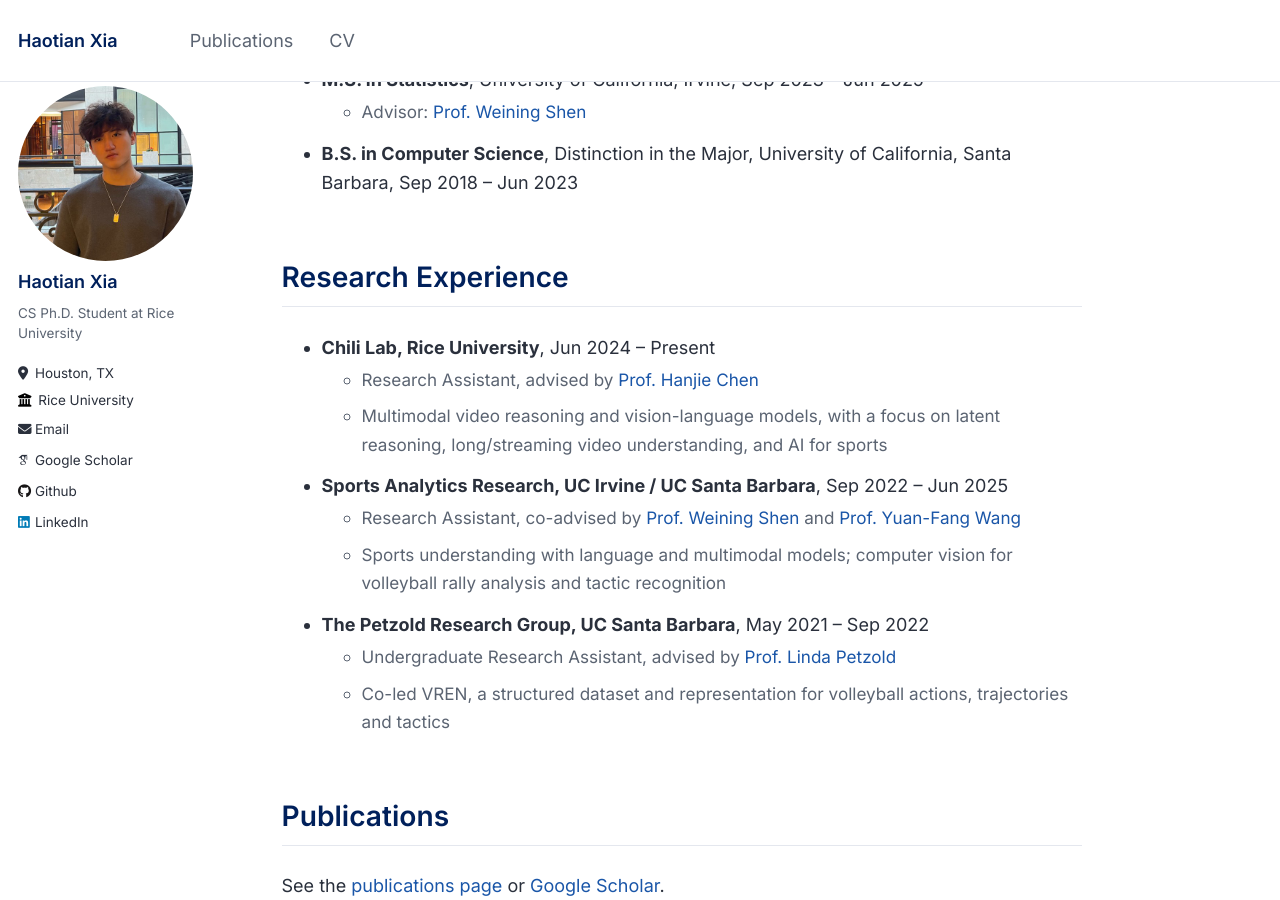
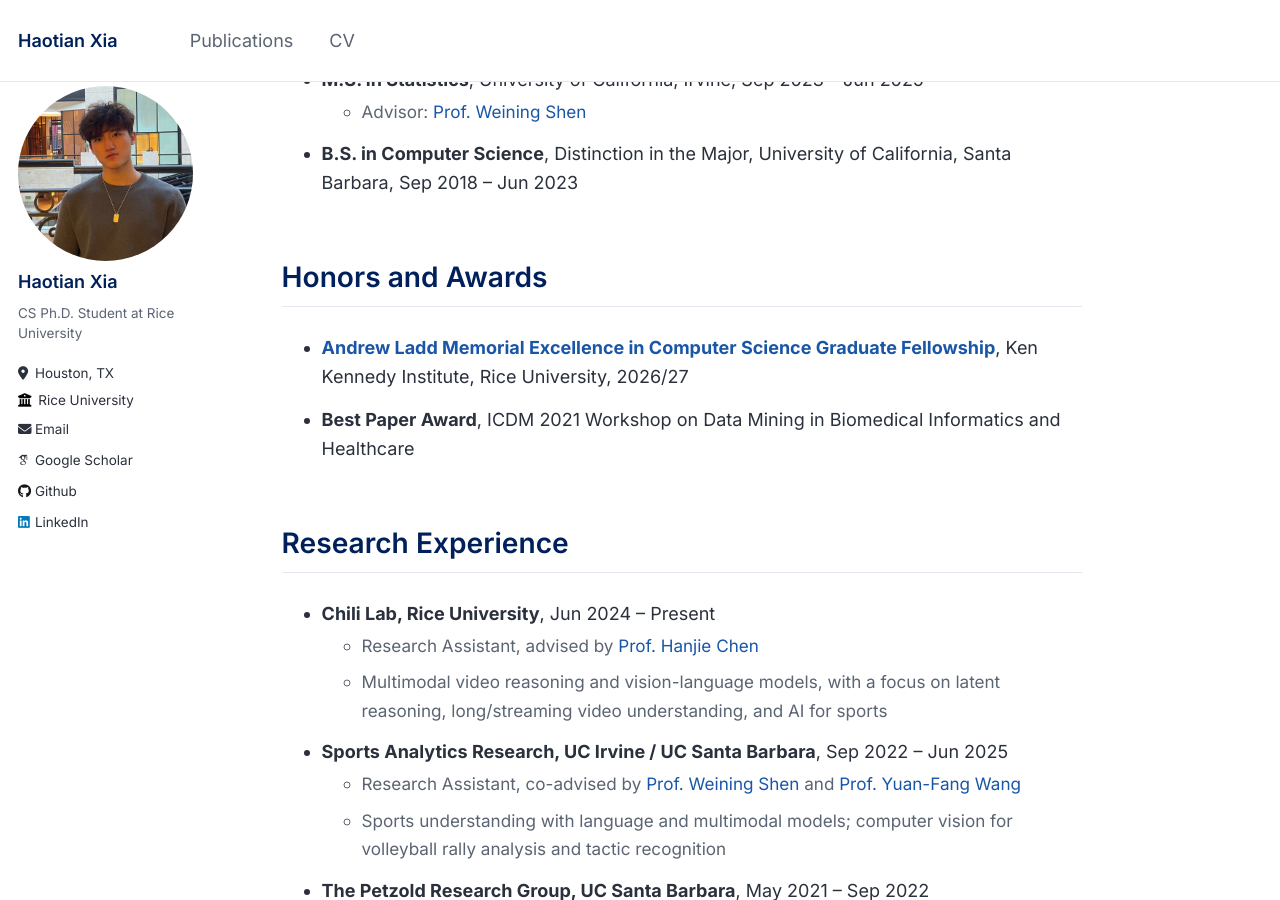
Before and after one commit to haotianxia/haotianxia.github.io, a Jekyll site: the page built from _pages/cv.md, in a window 1280 px wide and 900 px high, scrolled down 337 px. Built offline with Jekyll 4.4.1, drawn with Linux system fonts in a browser that asks for light colours; some web fonts are replaced.

Commit message:
Add Andrew Ladd fellowship and feature SportQA
Co-Authored-By: Claude Opus 5.5 <noreply@anthropic.com>

```diff
--- a/_data/news.yml
+++ b/_data/news.yml
@@ -1,6 +1,9 @@
 # Newest first. `text` may contain inline HTML.
 
-- date: "2026"
+- date: "Oct 2026"
+  text: 'Received the Ken Kennedy Institute <a href="https://kenkennedy.rice.edu/fellowships/andrew-ladd"><strong>Andrew Ladd Memorial Excellence in Computer Science Graduate Fellowship</strong></a> (2026/27).'
+
+- date: "Aug 2026"
   text: '<a href="https://arxiv.org/abs/2607.14616">SportD</a> accepted as an <strong>Oral</strong> at the NeurIPS 2026 Workshop on Physical Understanding.'
 
 - date: "Aug 2026"
--- a/_data/publications.yml
+++ b/_data/publications.yml
@@ -99,6 +99,9 @@
   tag: "NAACL 2024"
   note: "Oral"
   group: conference
+  selected: true
+  teaser: "pubs/sportqa.jpg"
+  blurb: "A benchmark of over 70,000 multiple-choice sports questions at three difficulty levels, from factual recall to complex scenario analysis, where language models still lag behind humans."
   links:
     - {label: "Paper", url: "https://aclanthology.org/2024.naacl-long.283/"}
     - {label: "arXiv", url: "https://arxiv.org/abs/2402.15862"}
--- a/_pages/cv.md
+++ b/_pages/cv.md
@@ -17,6 +17,11 @@ redirect_from:
 * **M.S. in Statistics**, University of California, Irvine, Sep 2023 – Jun 2025
   * Advisor: [Prof. Weining Shen](https://faculty.sites.uci.edu/weinings/)
 * **B.S. in Computer Science**, Distinction in the Major, University of California, Santa Barbara, Sep 2018 – Jun 2023
+
+## Honors and Awards
+
+* **[Andrew Ladd Memorial Excellence in Computer Science Graduate Fellowship](https://kenkennedy.rice.edu/fellowships/andrew-ladd)**, Ken Kennedy Institute, Rice University, 2026/27
+* **Best Paper Award**, ICDM 2021 Workshop on Data Mining in Biomedical Informatics and Healthcare
 
 ## Research Experience
 
```
Also changed, not shown: images/pubs/sportqa.jpg (added).
